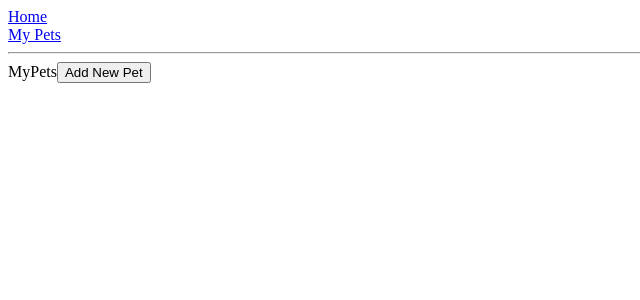
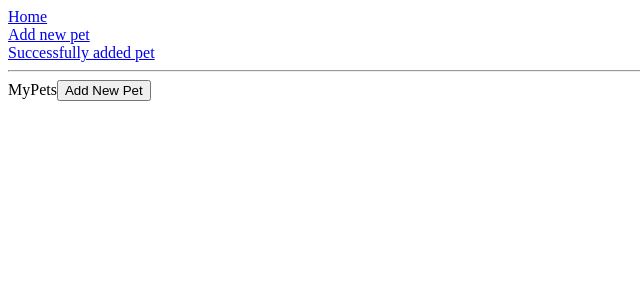
Before and after one commit to geofflin/pumpkin, a React app: page /my-pets in a window 1280 px wide. Shown: the top 300 px of the page, without its empty margins (0-640 px from the left). Built offline with nearby package versions, Linux system fonts and the light colour scheme; data requests are answered from the project's data file.

Commit message:
Removed default home route. Home redirects to mypets

```diff
--- a/src/App.jsx
+++ b/src/App.jsx
@@ -3,6 +3,7 @@ import {
   Route,
   Switch,
   Link,
+  Redirect,
 } from 'react-router-dom';
 import MyPets from './routes/MyPets';
 import PetsNew from './routes/PetsNew';
@@ -10,11 +11,14 @@ import PetsSuccess from './routes/PetsSuccess';
 
 const App = () => (
   <Fragment>
-    <div><Link to="/">Home</Link></div>
-    <div><Link to="/my-pets">My Pets</Link></div>
+    <div><Link to="/my-pets">Home</Link></div>
+    <div><Link to="/pets/new">Add new pet</Link></div>
+    <div><Link to="/pets/success">Successfully added pet</Link></div>
     <hr />
     <Switch>
-      <Route exact path="/" component={Home} />
+      <Route exact path="/">
+        <Redirect to="/my-pets" />
+      </Route>
       <Route path="/my-pets" component={MyPets} />
       <Route path="/pets/new" component={PetsNew} />
       <Route path="/pets/success" component={PetsSuccess} />
@@ -23,11 +27,3 @@ const App = () => (
 );
 
 export default App;
-
-function Home() {
-  return (
-    <div>
-      <h2>Home</h2>
-    </div>
-  );
-}
```
